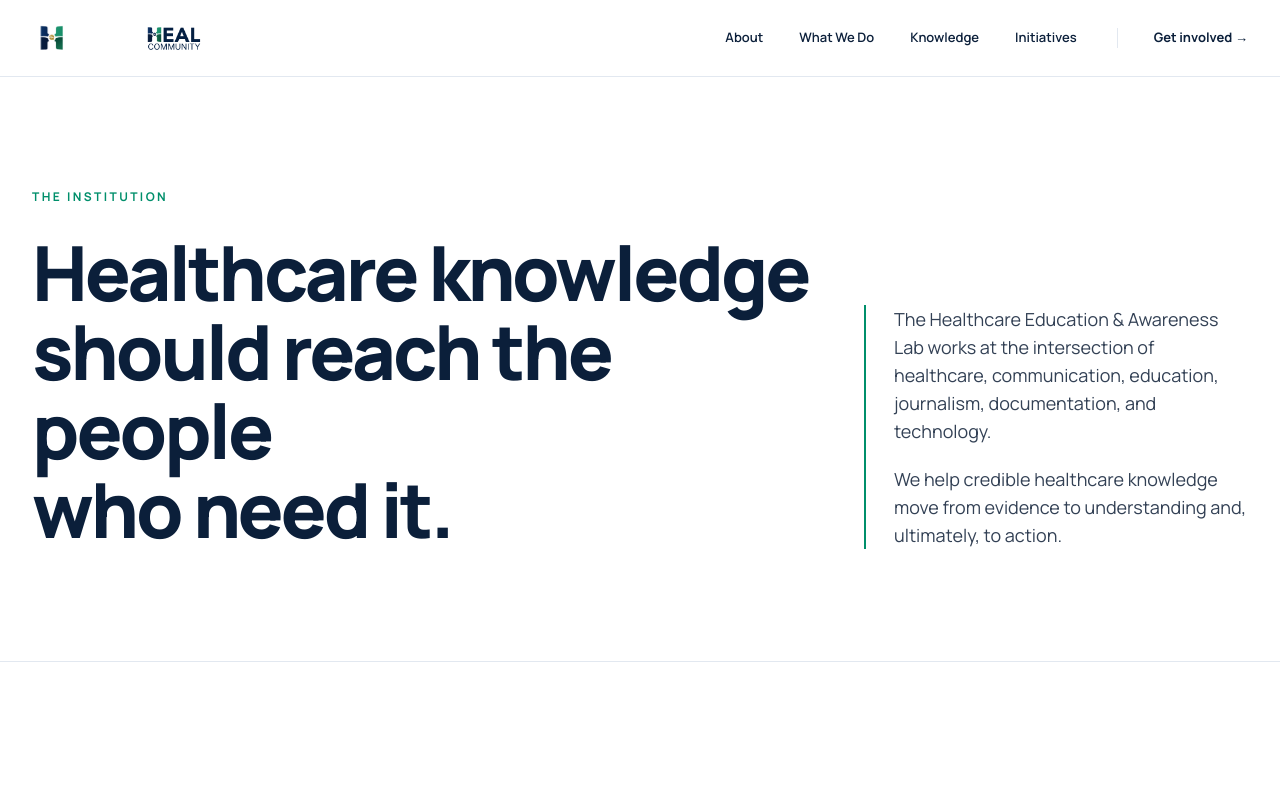
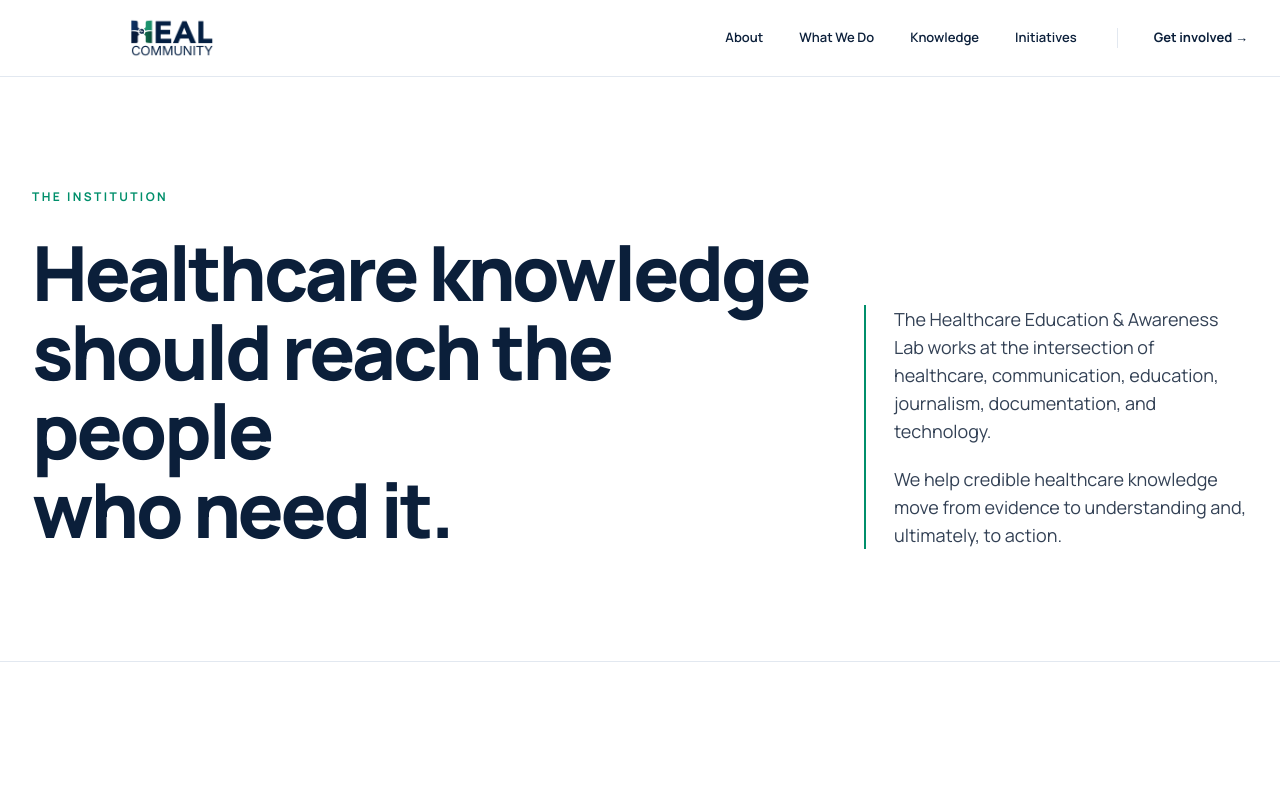
Before and after one commit to HEAL-Community/heal-website, a Next.js app in the folder apps/web/: page /about in a window 1280 px wide. Shown: the top 791 px of the page. Built offline with nearby package versions, Linux system fonts and the light colour scheme.

Commit message:
feat: update site header logo size and alt text
Improved logo dimensions and added alt text for accessibility

Co-authored-by: AbdulRaheem Olurode <183245201+PeerlessDON25@users.noreply.github.com>

```diff
--- a/apps/web/components/site-header.tsx
+++ b/apps/web/components/site-header.tsx
@@ -25,22 +25,12 @@ export default function SiteHeader() {
           onClick={() => setMenuOpen(false)}
         >
           <Image
-            src="/heal-symbol.png"
-            alt=""
-            width={64}
-            height={64}
+            src="/heal-community-logo.png"
+            alt="HEAL Community"
+            width={240}
+            height={90}
             priority
-            aria-hidden="true"
-            className="size-8 shrink-0 object-contain transition-transform duration-300 group-hover:scale-[1.02] sm:size-10"
-          />
-          <Image
-            src="/heal-community-logo.png"
-            alt=""
-            width={192}
-            height={72}
-            priority
-            aria-hidden="true"
-            className="h-auto w-[112px] object-contain transition-transform duration-300 group-hover:scale-[1.02] sm:w-[150px] lg:w-[180px]"
+            className="h-auto w-[220px] shrink-0 object-contain transition-transform duration-300 group-hover:scale-[1.02] sm:w-[260px] lg:w-[280px]"
           />
         </Link>
 
```
